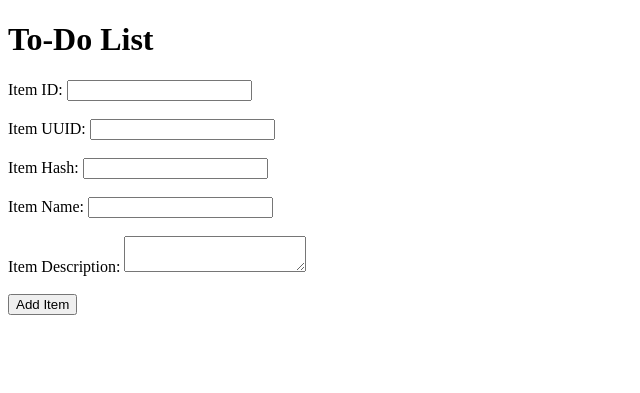
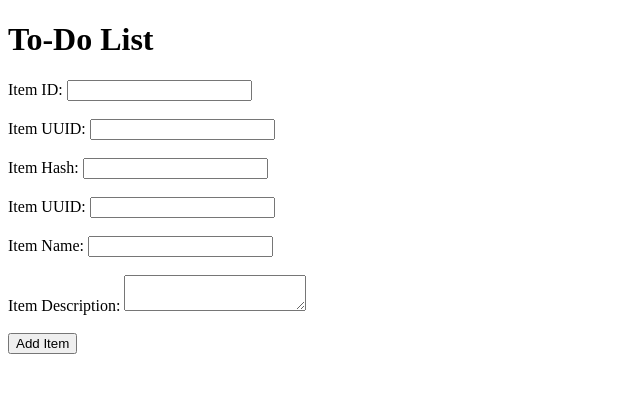
Before and after one commit to Shubham10202/Git_and_GitHub_Shubham, a Flask app: page /todo in a window 1280 px wide. Shown: the top 393 px of the page, without its empty margins (0-640 px from the left). Run offline with Flask 3, Linux system fonts and the light colour scheme.

Commit message:
Add Item UUID field

```diff
--- a/templates/todo.html
+++ b/templates/todo.html
@@ -24,6 +24,11 @@
 
         <br><br>
 
+        <label for="itemUuid">Item UUID:</label>
+        <input type="text" id="itemUuid" name="itemUuid" required>
+
+        <br><br>
+
         <label for="itemName">Item Name:</label>
         <input type="text" id="itemName" name="itemName" required>
 
```
